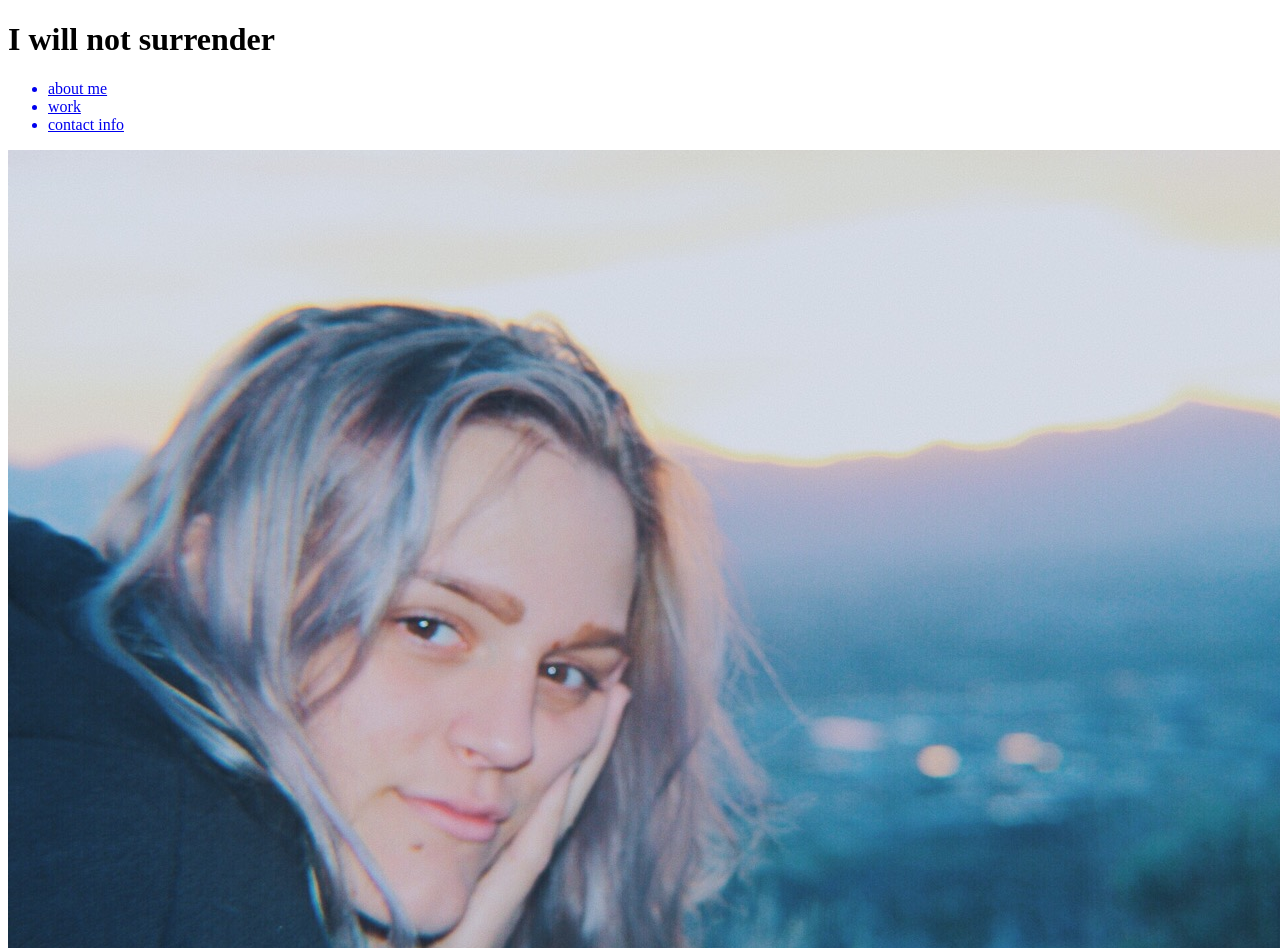
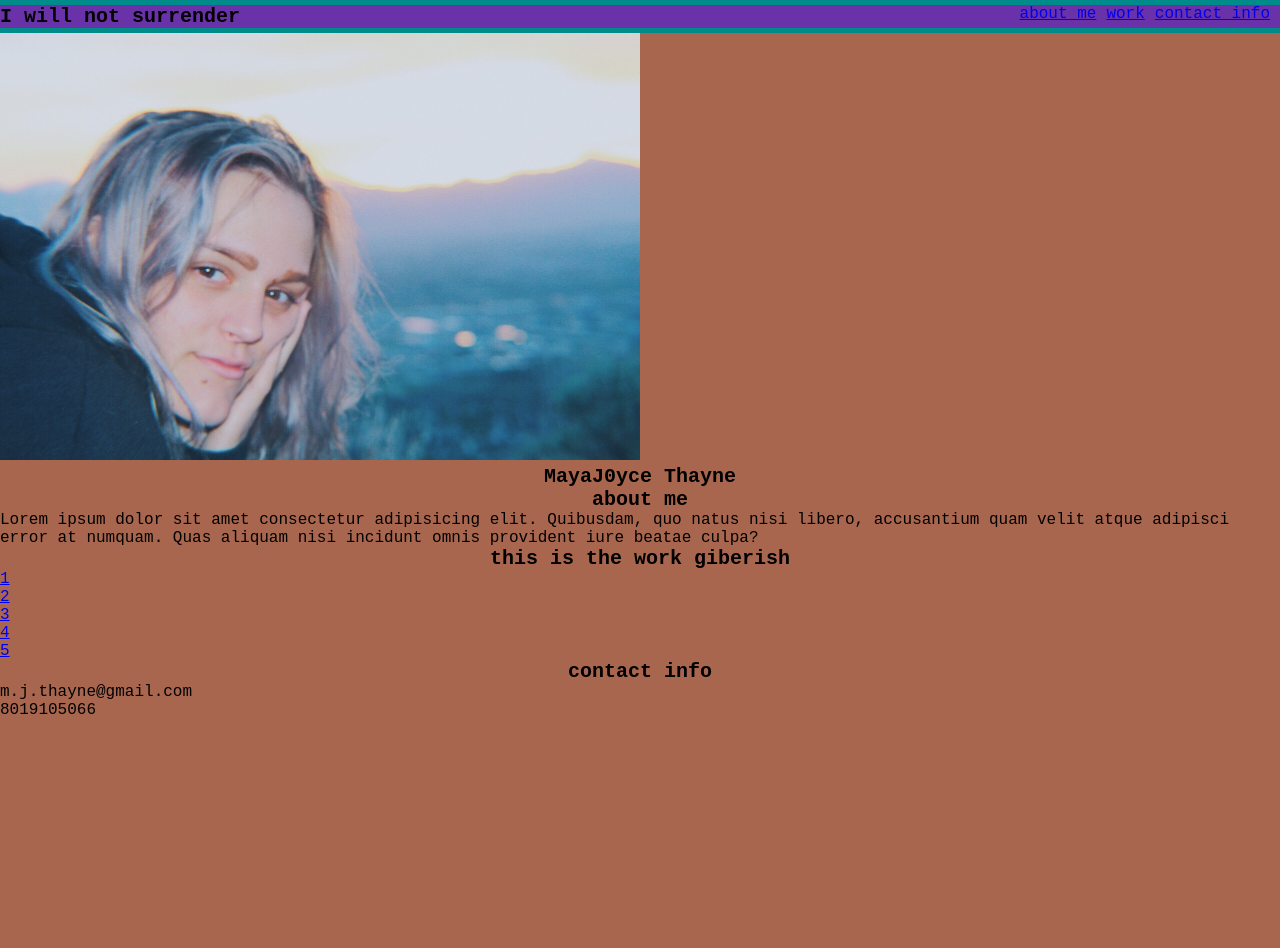
Before and after one commit to mayaj0yce/professional-portfolio, a plain HTML site: page index.html in a window 1280 px wide. Shown: the top 948 px of the page. After the commit the page ends 800 px from the top, so only its background shows below. Drawn offline with Linux system fonts and the light colour scheme.

Commit message:
image added, css added, list tidy

```diff
--- a/assets/css/style.css
+++ b/assets/css/style.css
@@ -10,39 +10,24 @@ body {
 }
 
 header {
+    justify-content: space-between;
     text-align: center;
-    height: 30px;
-    width: 100%;
     border-bottom: 5px solid darkcyan;
     border-top: 5px solid darkcyan;
     background-color: #6932a8;
+    display: flex;
   }
 
   h1 {
     text-align: center;
-    display: inline-block;
+
     font-size: 20px;
   }
 
+#nav-bar {
+  display: flex;
+}
 
-
-.radical {
-    text-align: center;
-    color: olive;
-    font-size: 24px; width: 20%;
-    margin: 10px auto;
-
-    border-bottom: 5px solid darkblue;
-    border-bottom-left-radius: 50%;
-    border-bottom-right-radius: 50%;
-    border-top: 5px solid darkblue;
-    border-top-right-radius: 50%;
-    border-top-left-radius: 50%;
-    background-color: #171817;
-    border-left: 5px solid darkblue;
-    border-right: 5px solid darkblue;
-
-}
 
  .button {
     color: solid rgb(65, 13, 13);
@@ -54,3 +39,12 @@ header {
     text-align: left;
 
 }
+
+#about-photo {
+  width: 50%;
+}
+
+#nav-bar a li {
+  margin-right: 10px;
+  list-style-type: none;
+}
--- a/index.html
+++ b/index.html
@@ -4,14 +4,14 @@
 <head>
     <meta charset="UTF-8" />
     <title>mayaj0yce personal</title>
-    <!-- <link rel="stylesheet" href="./assets/css/style.css"> -->
+    <link rel="stylesheet" href="./assets/css/style.css">
 </head>
 
 <body>
     <header>
         <h1>I will not surrender</h1>
         <nav>
-            <ul>
+            <ul id="nav-bar">
                 <a href="#">
                     <li> about me </li>
                 </a>
@@ -26,9 +26,9 @@
     </header>
 
 
-    <section class="radical">
+    <section class="#">
         <div>
-            <img src="./assets/images/me xoxo.jpg">
+            <img id="about-photo" src="./assets/images/me xoxo.jpg" >
             <h1>MayaJ0yce Thayne</h1>
 
         </div>
@@ -60,7 +60,11 @@
         </a>
     </section>
 
-
+    <footer>
+        <h1>contact info</h1>
+        <p> m.j.thayne@gmail.com </p>
+        <p> 8019105066</p>
+    </footer>
 
 </body>
 
```
Also changed, not shown: 1 other file.
